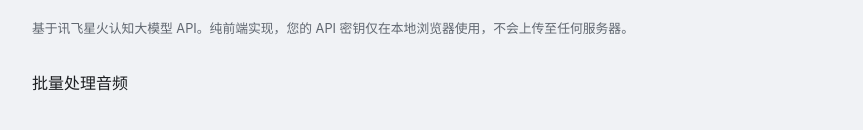
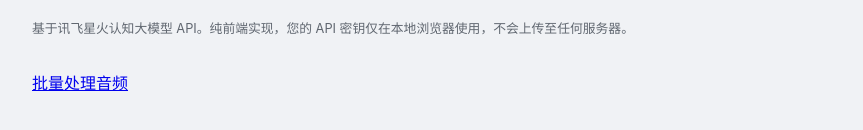
Before and after one commit to huajia/-, a plain HTML site: page index.html in a window 1280 px wide. Shown: the part 1518-1648 px from the top of the page, without its empty margins (208-1071 px from the left). Drawn offline with Linux system fonts and the light colour scheme.

Commit message:
index.html

```diff
--- a/index.html
+++ b/index.html
@@ -107,7 +107,7 @@
             </div>
         </div>
     </div>
-    <a herf="batch.html">批量处理音频</a>
+    <a href="batch.html">批量处理音频</a>
     <!-- 引入 LAME MP3 编码器库 -->
     <script src="https://cdn.jsdelivr.net/npm/lamejs@1.2.1/lame.min.js"></script>
     <script src="app.js"></script>
```
